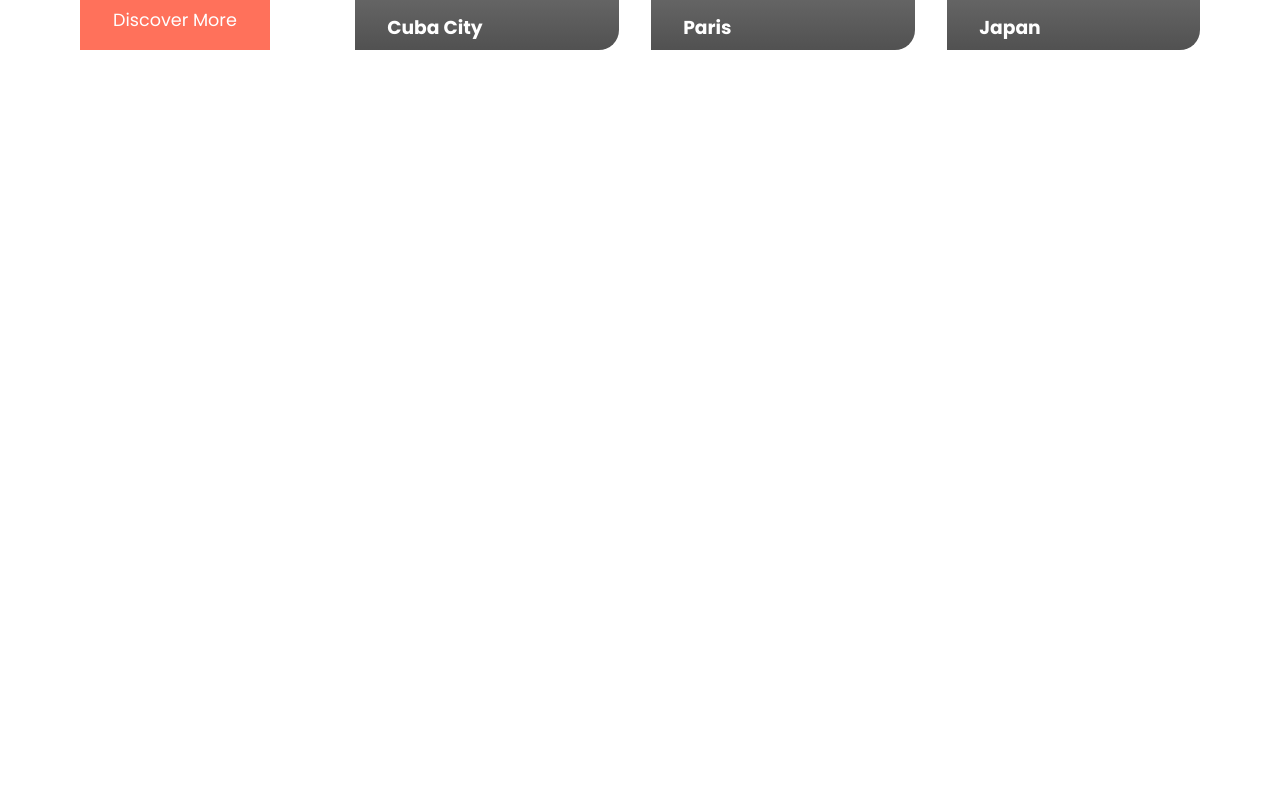
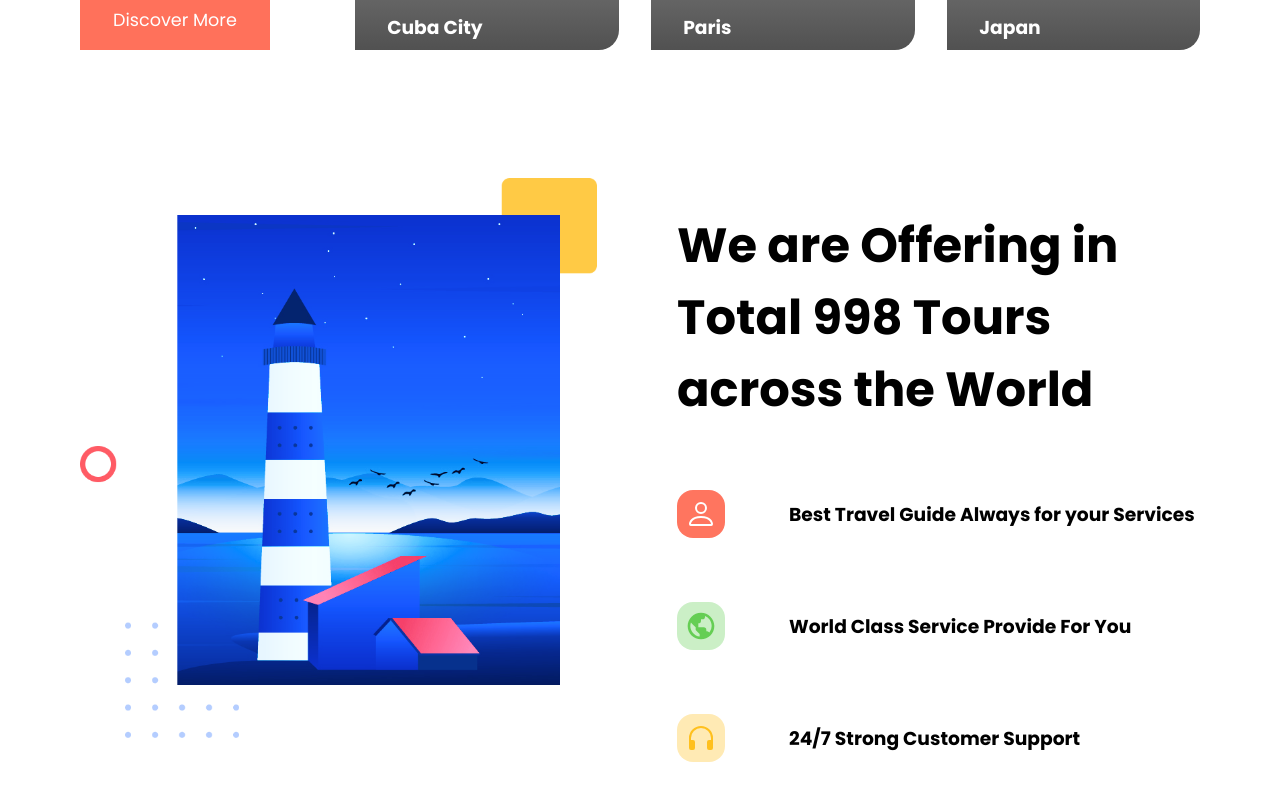
Before and after one commit to al-jabir/travel-agency, a React (Create React App) app: page / in a window 1280 px wide. Shown: the part 1883-2683 px from the top of the page. Before the commit the page ends 1933 px from the top, so only its background shows below. Built offline with nearby package versions, Linux system fonts and the light colour scheme.

Commit message:
I have complete offer components

```diff
--- a/src/App.js
+++ b/src/App.js
@@ -2,6 +2,7 @@ import React from 'react';
 import Destination from './components/Destination';
 import Home from './components/Home';
 import Navbar from './components/Navbar';
+import Offer from './components/Offer';
 import Services from './components/Services';
 
 const App = () => {
@@ -11,6 +12,7 @@ const App = () => {
       <Home />
       <Services />
       <Destination />
+      <Offer />
     </>
   );
 };
--- /dev/null
+++ b/src/components/Offer.jsx
@@ -0,0 +1,80 @@
+import React from 'react';
+import styled from 'styled-components';
+import lighthouse from '../assets/lighthouse.png';
+import OfferData from './OfferData';
+
+const Offer = () => {
+  return (
+    <Section id='offer'>
+      <div className='image'>
+        <img src={lighthouse} alt='lightout' />
+      </div>
+      <div className='content'>
+        <div className='title'>
+          <h1>We are Offering in Total 998 Tours across the World</h1>
+        </div>
+        <div className='list'>
+          {OfferData.map(({ id, icon, text, color }) => {
+            return (
+              <li key={id}>
+                <div className={`icon ${color}`}>{icon}</div>
+                <div className='text'>
+                  <h3>{text}</h3>
+                </div>
+              </li>
+            );
+          })}
+        </div>
+      </div>
+    </Section>
+  );
+};
+
+export default Offer;
+
+const Section = styled.section`
+  margin: 8rem 0;
+  display: flex;
+  gap: 5rem;
+  .image {
+    img {
+      height: 35rem;
+    }
+  }
+  .content {
+    .title {
+      margin: 2rem 0;
+      h1 {
+        font-size: 3rem;
+      }
+    }
+    .list {
+      li {
+        display: flex;
+        align-items: center;
+        gap: 4rem;
+        margin: 4rem 0;
+        .icon {
+          padding: 0.5rem;
+          border-radius: 1rem;
+          display: flex;
+          align-items: center;
+          justify-content: center;
+          font-size: 2rem;
+        }
+        .red {
+          background-color: #ff3010aa;
+          color: white;
+        }
+        .green {
+          background-color: #65ce5455;
+          color: #65ce54;
+        }
+        .yellow {
+          background-color: #ffc01e55;
+          color: #ffc01e;
+        }
+      }
+    }
+  }
+`;
```
